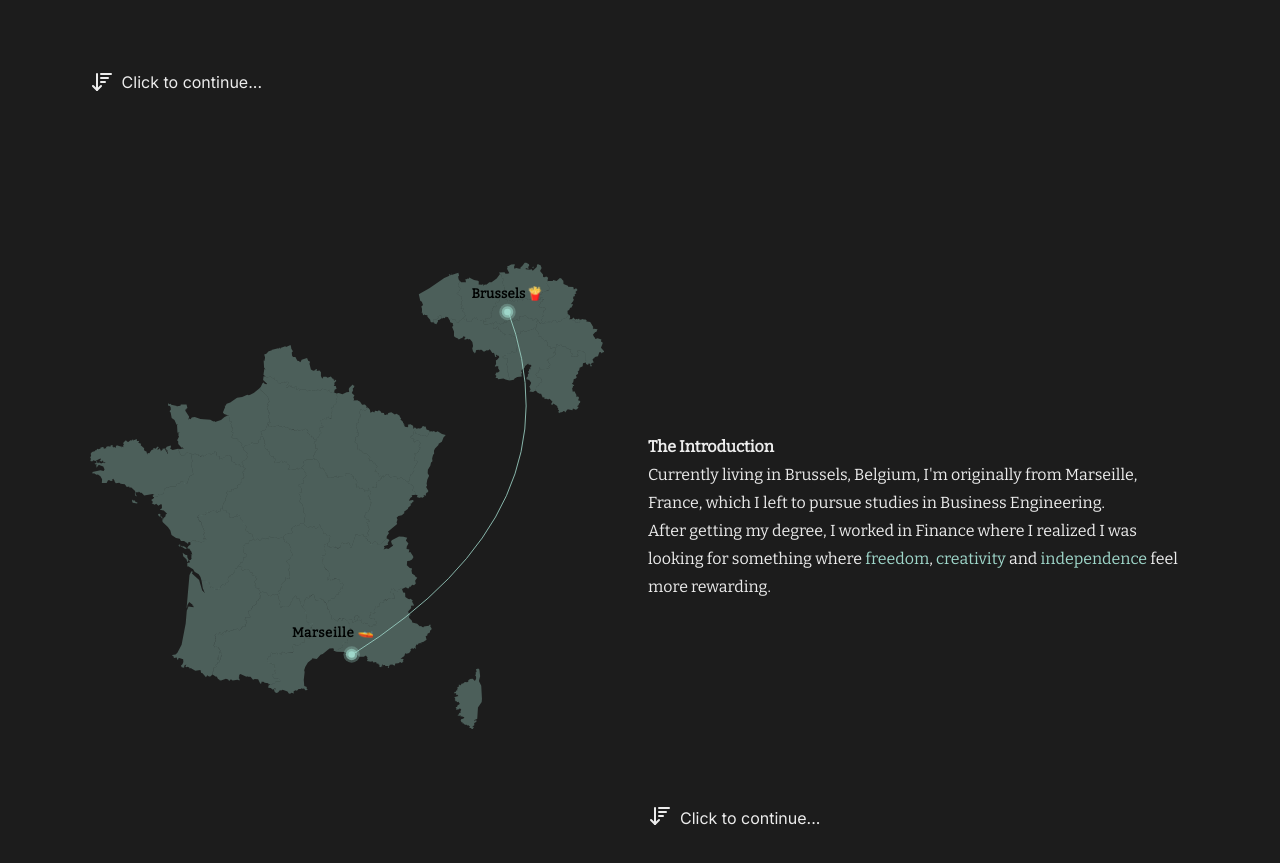
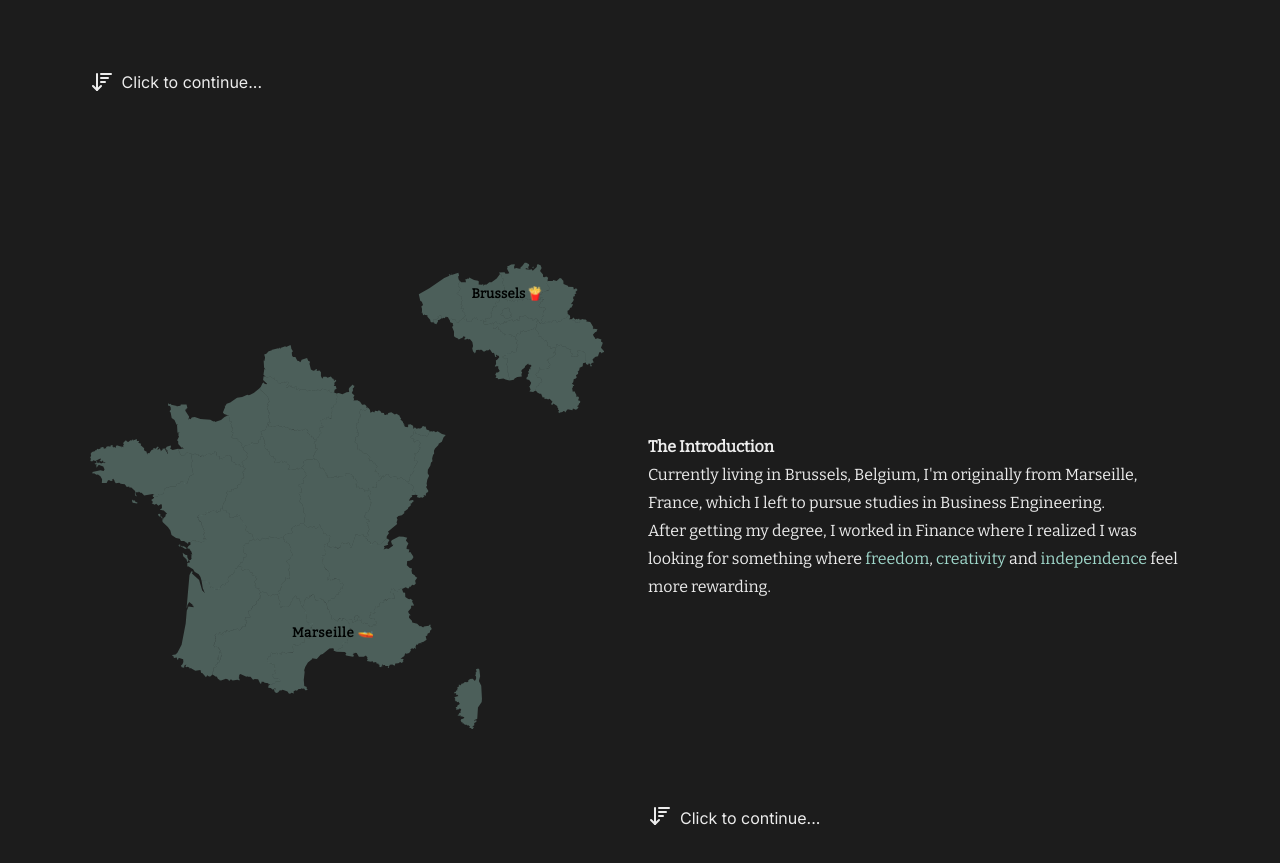
Before and after one commit to MatthieuMordrel/mordrel.pro, a Next.js app: page /about in a window 1280 px wide. Shown: the part 675-1538 px from the top of the page. Built offline with nearby package versions, Linux system fonts and the light colour scheme.

Commit message:
more test

```diff
--- a/app/components/Page Components/About Components/Main Sections/SecondSection.tsx
+++ b/app/components/Page Components/About Components/Main Sections/SecondSection.tsx
@@ -26,7 +26,7 @@ export const SecondSection = () => (
       <ScrollButton id="SecondDiv" customOffset={15} mobileOffset={70} delay={3} />
     </FadeInEffect>
 
-    <div id="SecondDiv" className="col-start-1 scroll-mt-40 place-content-center md:row-start-2 md:h-full md:scroll-mt-0">
+    <div id="SecondDiv" className="col-start-1 place-content-center md:row-start-2 md:h-full">
       <FadeInEffect className="textSmall">
         <p className="font-bold">The Learning process</p>
         Following my departure I started building{' '}
@@ -45,7 +45,7 @@ export const SecondSection = () => (
       delay={1.5}
       className="col-start-1 row-span-1 row-start-4 mb-6 self-end justify-self-start md:row-start-2 md:pb-4"
     >
-      <ScrollButton id="ThirdDiv" customOffset={15} mobileOffset={15} delay={1.5} />
+      <ScrollButton id="ThirdDiv" customOffset={15} mobileOffset={-20} delay={1.5} />
     </FadeInEffect>
 
     <FadeInEffect className="col-start-1 w-full">
--- a/app/data/France.tsx
+++ b/app/data/France.tsx
@@ -139,7 +139,7 @@ export const CountryVisual: React.FC<React.SVGProps<SVGSVGElement>> = ({ ...prop
         </filter> */}
 
         {/* Dyanmic cities pulsating */}
-        <g id="PointBrussels">
+        {/* <g id="PointBrussels">
           <circle r={10 / scaleBelgium} fill={colorCities} opacity="0.3">
             <animate attributeName="r" values={`${10 / scaleBelgium};${12 / scaleBelgium};${10 / scaleBelgium}`} dur="1s" repeatCount="indefinite" />
           </circle>
@@ -160,15 +160,15 @@ export const CountryVisual: React.FC<React.SVGProps<SVGSVGElement>> = ({ ...prop
           <circle r={4 / scaleFrance} fill={colorCities} opacity="1">
             <animate attributeName="r" values={`${4 / scaleFrance};${6 / scaleFrance};${4 / scaleFrance}`} dur="1s" repeatCount="indefinite" />
           </circle>
-        </g>
+        </g> */}
       </defs>
 
-      <motion.g {...propCountries} transition={{ ...propCountries.transition, delay: 2 }} id="animated-path" onViewportEnter={handleViewportEnter}>
+      {/* <motion.g {...propCountries} transition={{ ...propCountries.transition, delay: 2 }} id="animated-path" onViewportEnter={handleViewportEnter}>
         <path d="M319 577 Q600 400, 508 157" fill="none" stroke={colorCities} strokeWidth="1">
           <animate ref={animateRef} attributeName="stroke-dasharray" from="0,1000" to="1000,0" dur="5s" begin="indefinite" repeatCount="indefinite" />
-        </path>
-        {/* <circle cx="600" cy="400" r="5" fill="red" /> */}
-      </motion.g>
+        </path> */}
+      {/* <circle cx="600" cy="400" r="5" fill="red" /> */}
+      {/* </motion.g> */}
     </svg>
   )
 }
```
